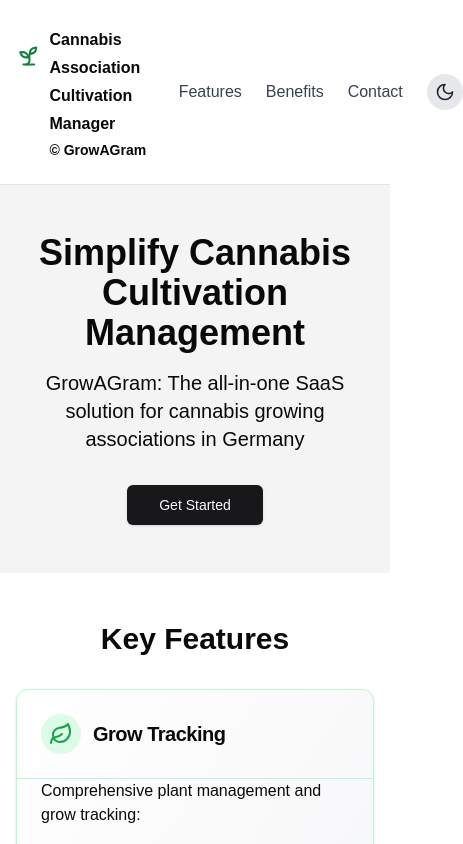
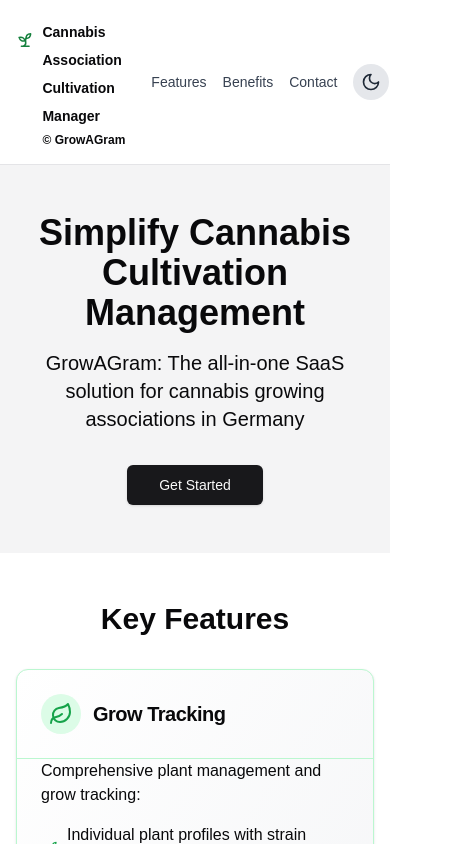
Before and after one commit to henningsieh/GrowAClub-One-Pager, a Next.js app: page / in a window 390 px wide. Shown: the top 844 px of the page, 463 px wide, since content can reach past the window. Built offline with nearby package versions, Linux system fonts and the light colour scheme.

Commit message:
feat: sticky nav

```diff
--- a/app/page.tsx
+++ b/app/page.tsx
@@ -63,23 +63,23 @@
 
   return (
     <div className="min-h-screen bg-background text-foreground">
-      <header className="py-6 px-4 md:px-6 lg:px-8 border-b ">
+      <header className="sticky top-0 z-50 py-4 px-4 md:px-6 lg:px-8 border-b bg-background/95 backdrop-blur supports-[backdrop-filter]:bg-background/60">
         <div className="container mx-auto flex justify-between items-center">
           <h1 className="text-xl font-bold flex items-start">
-            <Sprout className="mr-2 h-16 w-16 text-green-700 dark:text-green-600" />
+            <Sprout className="mr-2 h-12 w-12 text-green-700 dark:text-green-600" />
             <div>
-              <span className="text-base sm:text-base md:text-base lg:text-2xl xl:text-3xl 2xl:text-3xl">
+              <span className="text-sm sm:text-base md:text-lg lg:text-xl xl:text-2xl">
                 Cannabis Association Cultivation Manager
               </span>
-              <span className="text-sm mt-1 block">© GrowAGram</span>
+              <span className="text-xs mt-1 block">© GrowAGram</span>
             </div>
           </h1>
           <nav className="flex items-center">
-            <ul className="flex space-x-6">
+            <ul className="flex space-x-4 md:space-x-6">
               <li>
                 <a
                   href="#features"
-                  className="text-gray-700 dark:text-gray-300 hover:text-green-700 dark:hover:text-green-600 hover:underline underline-offset-4 decoration-2 transition-all duration-300 ease-in-out"
+                  className="text-sm md:text-base text-gray-700 dark:text-gray-300 hover:text-green-700 dark:hover:text-green-600 hover:underline underline-offset-4 decoration-2 transition-all duration-300 ease-in-out"
                 >
                   Features
                 </a>
@@ -87,7 +87,7 @@
               <li>
                 <a
                   href="#benefits"
-                  className="text-gray-700 dark:text-gray-300 hover:text-green-700 dark:hover:text-green-600 hover:underline underline-offset-4 decoration-2 transition-all duration-300 ease-in-out"
+                  className="text-sm md:text-base text-gray-700 dark:text-gray-300 hover:text-green-700 dark:hover:text-green-600 hover:underline underline-offset-4 decoration-2 transition-all duration-300 ease-in-out"
                 >
                   Benefits
                 </a>
@@ -95,7 +95,7 @@
               <li>
                 <a
                   href="#contact"
-                  className="text-gray-700 dark:text-gray-300 hover:text-green-700 dark:hover:text-green-600 hover:underline underline-offset-4 decoration-2 transition-all duration-300 ease-in-out"
+                  className="text-sm md:text-base text-gray-700 dark:text-gray-300 hover:text-green-700 dark:hover:text-green-600 hover:underline underline-offset-4 decoration-2 transition-all duration-300 ease-in-out"
                 >
                   Contact
                 </a>
@@ -105,7 +105,7 @@
             {/* Dark Mode Toggle Button */}
             <button
               onClick={toggleDarkMode}
-              className="ml-6 p-2 rounded-full bg-gray-200 dark:bg-gray-700 transition duration-300"
+              className="ml-4 md:ml-6 p-2 rounded-full bg-gray-200 dark:bg-gray-700 transition duration-300"
             >
               {darkMode ? (
                 <Sun className="h-5 w-5 text-yellow-500" />
```
